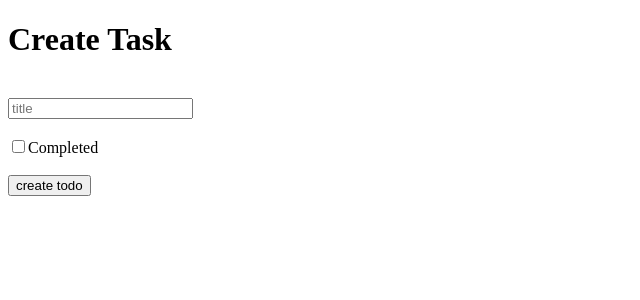
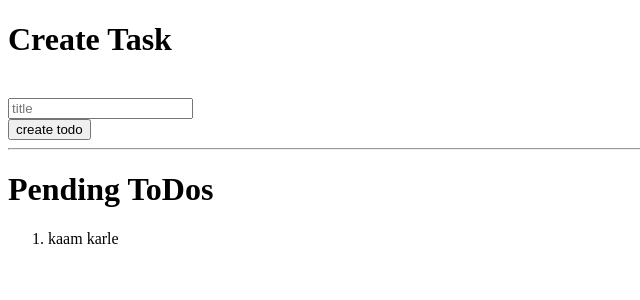
Before and after one commit to PranavSinghRawat/MERN, a React (Vite) app in the folder Frontend/React/project1/: page / in a window 1280 px wide. Shown: the top 300 px of the page, without its empty margins (0-640 px from the left). Built offline with nearby package versions, Linux system fonts and the light colour scheme.

Commit message:
Practice crud operation

```diff
--- a/Frontend/React/project1/package.json
+++ b/Frontend/React/project1/package.json
@@ -10,6 +10,7 @@
     "preview": "vite preview"
   },
   "dependencies": {
+    "nanoid": "^5.1.7",
     "react": "^19.2.4",
     "react-dom": "^19.2.4"
   },
--- a/Frontend/React/project1/src/App.jsx
+++ b/Frontend/React/project1/src/App.jsx
@@ -1,19 +1,48 @@
+import { useState } from "react"
+import { nanoid } from "nanoid"
+
 const App = () => {
+
+  const [todo, settodos] = useState([
+    { id: 1, title: "kaam karle", isCompleted: false }
+  ])
+  const [title, settitle] = useState("")
+  const Submithandler = (e) => {
+    e.preventDefault();
+    const newtodo = {
+      id: nanoid(),
+      title: title,
+      isCompleted: false
+    }
+    console.log(newtodo)
+    const copytodo=[...todo];
+    copytodo.push(newtodo);
+    settodos(copytodo)
+    settitle("")
+  }
+  const rendertodo=todo.map(todo=>{
+    return <li key={todo.id}>{todo.title}</li>
+  })
   return (
     <div>
       <h1>Create Task</h1>
       <br />
-      <form>
+      <form onSubmit={Submithandler}>
         <input
-        onChange={(e)=>console.log(e)}
-        type="text" placeholder="title" />
+          onChange={(e) => settitle(e.target.value)}
+          value={title}
+          type="text" placeholder="title" />
         <br />
+        {/*<br />
+        <input onChange={(e)=>console.log(e.target.checked)} type="checkbox" />Completed
         <br />
-        <input type="checkbox" />Completed
-        <br />
-        <br />
+
+        <br />*/}
         <button>create todo</button>
       </form>
+      <hr />
+      <h1>Pending ToDos</h1>
+      <ol>{rendertodo}</ol>
     </div>
   )
 }
--- a/Frontend/React/project1/src/main.jsx
+++ b/Frontend/React/project1/src/main.jsx
@@ -1,6 +1,8 @@
+
 import { createRoot } from 'react-dom/client'
 import App from './App.jsx'
 
 createRoot(document.getElementById('root')).render(
-    <App />
+
+  <App />
 )
```
Also changed, not shown: 1 other file (tests, documents, lock files or other folders).
